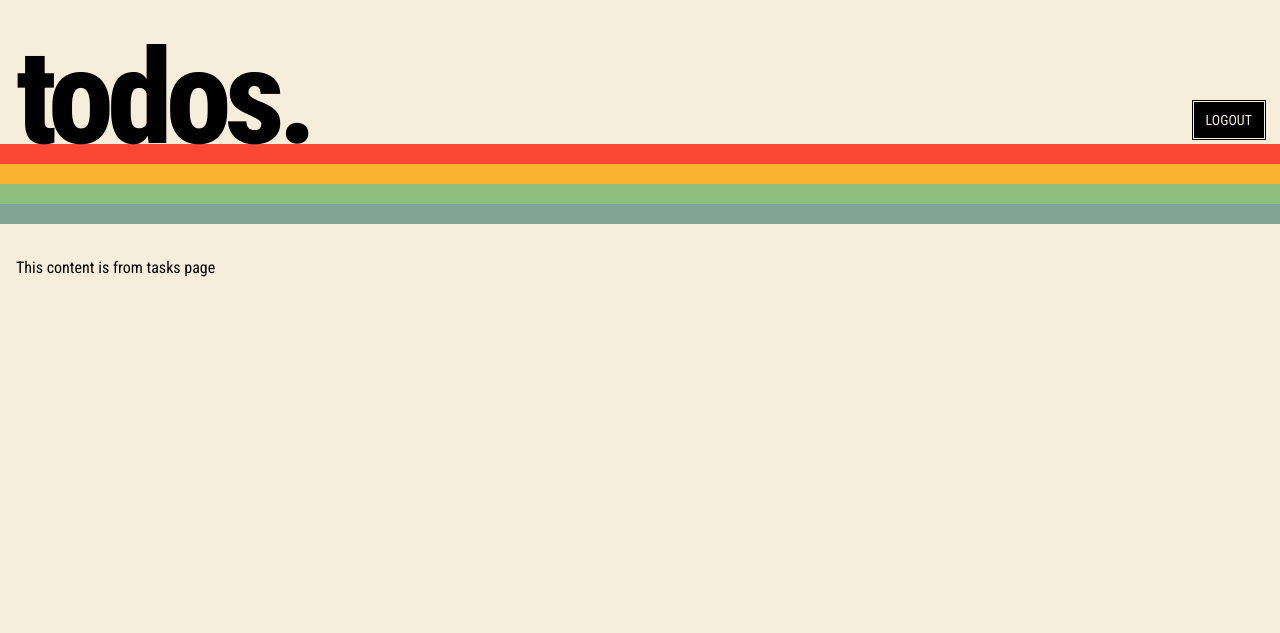
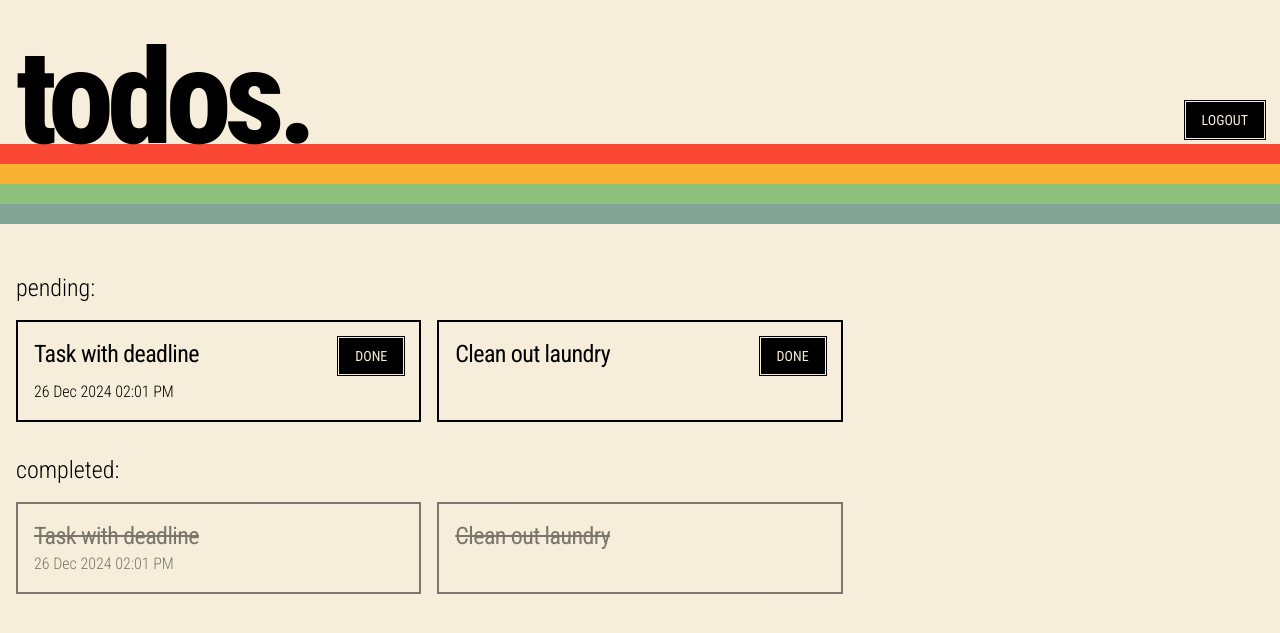
Before and after one commit to yashjawale/django-todos, a Django app: page /tasks/ in a window 1280 px wide. Shown: the top 633 px of the page. Run offline with Django 5.2, Linux system fonts and the light colour scheme; data comes from the database, SQL or seed files in the repository; some libraries are stand-ins or nearby versions.

Commit message:
Complete tasks page

```diff
--- a/tasks/templates/taskdetails.html
+++ b/tasks/templates/taskdetails.html
@@ -2,5 +2,5 @@
 
 {% block content %}
 <h2>This content is from tasks page</h2>
-<p>Task ID: {{ task_id }}</p>
+<p>Task ID: {{ task.task_id }}</p>
 {% endblock %}
--- a/tasks/templates/tasks.html
+++ b/tasks/templates/tasks.html
@@ -1,5 +1,32 @@
 {% extends 'base.html' %}
 
 {% block content %}
-<h2>This content is from tasks page</h2>
+
+<h2 class="text-2xl font-light pb-4 pt-4">pending:</h2>
+<div class="grid md:grid-cols-2 lg:grid-cols-3 gap-4">
+    {% for task in pending_tasks %}
+    <div class="border-2 border-black p-4">
+        <div class="flex justify-between item-start">
+            <p class="text-2xl tracking-tight">{{ task.title }}</p>
+            <a class="btn">Done</a>
+        </div>
+        {% if task.deadline %}
+        <p class="font-light">{{ task.deadline|date:"d M Y" }} {{ task.deadline|time:"h:i A" }}</p>
+        {% endif %}
+    </div>
+    {% endfor %}
+</div>
+
+<h2 class="text-2xl font-light pb-4 pt-8">completed:</h2>
+<div class="grid md:grid-cols-2 lg:grid-cols-3 gap-4 opacity-50">
+    {% for task in completed_tasks %}
+    <div class="border-2 border-black p-4">
+        <p class="text-2xl tracking-tight line-through">{{ task.title }}</p>
+        {% if task.deadline %}
+        <p class="font-light">{{ task.deadline|date:"d M Y" }} {{ task.deadline|time:"h:i A" }}</p>
+        {% endif %}
+    </div>
+    {% endfor %}
+</div>
+
 {% endblock %}
--- a/tasks/views.py
+++ b/tasks/views.py
@@ -1,5 +1,6 @@
 from django.http import HttpResponse
 from django.shortcuts import render
+from .models import Task
 
 def index(request):
     return render(request, 'home.html')
@@ -11,7 +12,10 @@ def register(request):
     return render(request, 'register.html')
 
 def taskdetails(request, task_id):
-    return render(request, 'taskdetails.html', {'task_id': task_id})
+    task = Task.objects.filter(task_id=task_id)
+    return render(request, 'taskdetails.html', {'task': task})
 
 def tasks(request):
-    return render(request, 'tasks.html')
+    pending_tasks = Task.objects.filter(completed=False).order_by('-deadline')
+    completed_tasks = Task.objects.filter(completed=False).order_by('-id')
+    return render(request, 'tasks.html', {'pending_tasks': pending_tasks, 'completed_tasks': completed_tasks})
--- a/templates/base.html
+++ b/templates/base.html
@@ -47,9 +47,12 @@
 </script>
 <style type="text/tailwindcss">
     .btn {
-        @apply uppercase text-retrobeige bg-black px-3 py-2 hover:opacity-50 text-sm;
+        @apply uppercase text-retrobeige bg-black px-4 py-2 hover:opacity-50 text-sm cursor-pointer;
         box-shadow: 0 0 0 1px #F6EEDB, 0 0 0 2px black;
         margin-bottom: 6px;
+    }
+    .btn.btn-small {
+        @apply text-xs px-3 py-1;
     }
 </style>
 </body>
```
